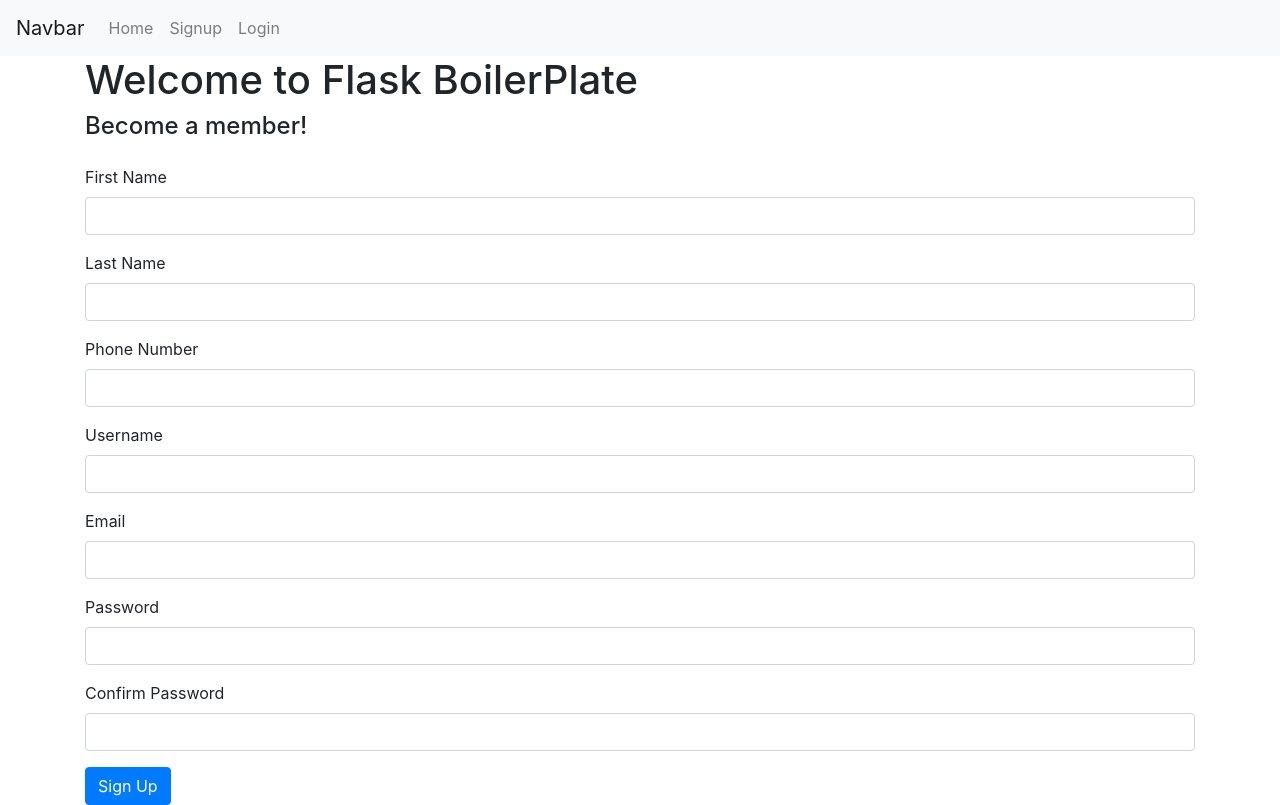
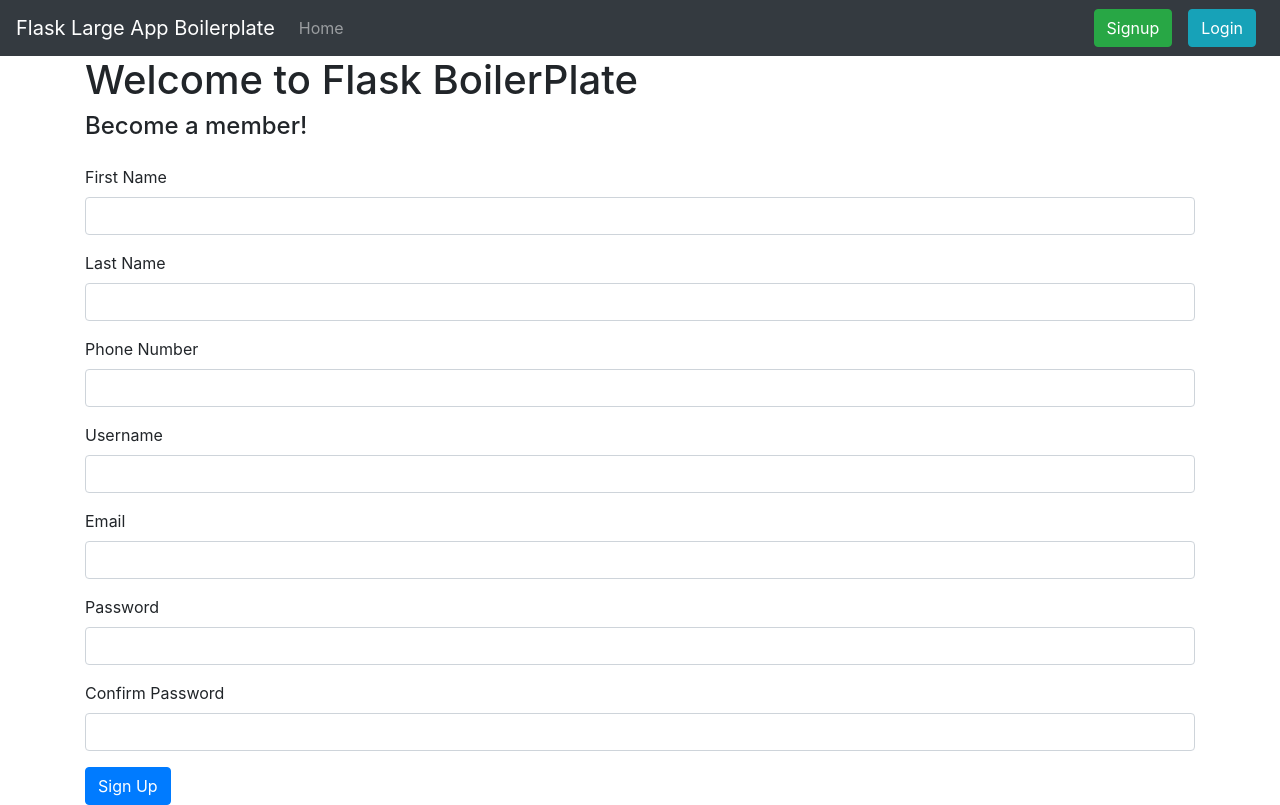
Before and after one commit to sheyzi/flask_largeapp_boilerplate, a Flask app: page /sign-up/ in a window 1280 px wide. Run offline with Flask 2, Linux system fonts and the light colour scheme; some libraries are stand-ins or nearby versions.

Commit message:
Updated Navbar

```diff
--- a/app/templates/base.html
+++ b/app/templates/base.html
@@ -14,18 +14,25 @@
     {%endif%}
   </head>
   <body>
-    <nav class="navbar navbar-expand-lg navbar-light bg-light">
-      <a class="navbar-brand" href="/">Navbar</a>
+    <nav class="navbar navbar-expand-lg navbar-dark bg-dark">
+      <a class="navbar-brand" href="/">Flask Large App Boilerplate</a>
       <button class="navbar-toggler" type="button" data-toggle="collapse" data-target="#navbarNavAltMarkup" aria-controls="navbarNavAltMarkup" aria-expanded="false" aria-label="Toggle navigation">
         <span class="navbar-toggler-icon"></span>
       </button>
       <div class="collapse navbar-collapse" id="navbarNavAltMarkup">
         <div class="navbar-nav">
           <a class="nav-item nav-link" href="/">Home </a>
-          <a class="nav-item nav-link" href="{{url_for('auth.signup')}}">Signup</a>
-          <a class="nav-item nav-link" href="{{url_for('auth.login')}}">Login</a>
         </div>
       </div>
+      <form class="form-inline my-2 my-lg-0">
+        {% if current_user.is_authenticated %}
+        <a class="nav-item btn btn-success ml-2 mr-2 mt-0 mb-0" href="{{url_for('auth.logout')}}">Logout</a>
+
+        {% else %}
+        <a class="nav-item btn btn-success ml-2 mr-2 mt-0 mb-0" href="{{url_for('auth.signup')}}">Signup</a>
+        <a class="nav-item btn btn-info ml-2 mr-2 mt-0 mb-0" href="{{url_for('auth.login')}}">Login</a>
+        {% endif %}
+      </form>
     </nav>
     {% from 'bootstrap/utils.html' import render_messages %}
 
```
Also changed, not shown: README.MD.
